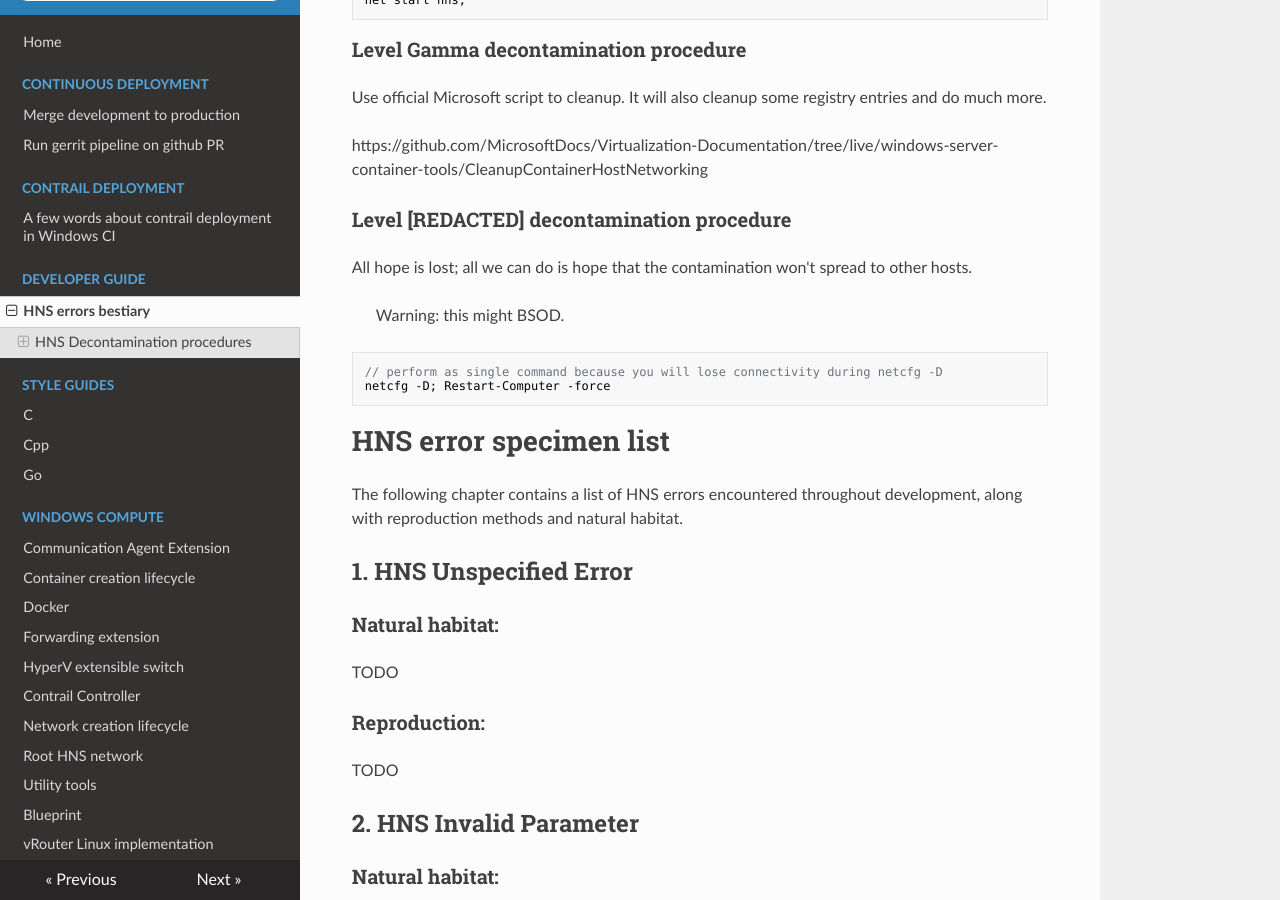
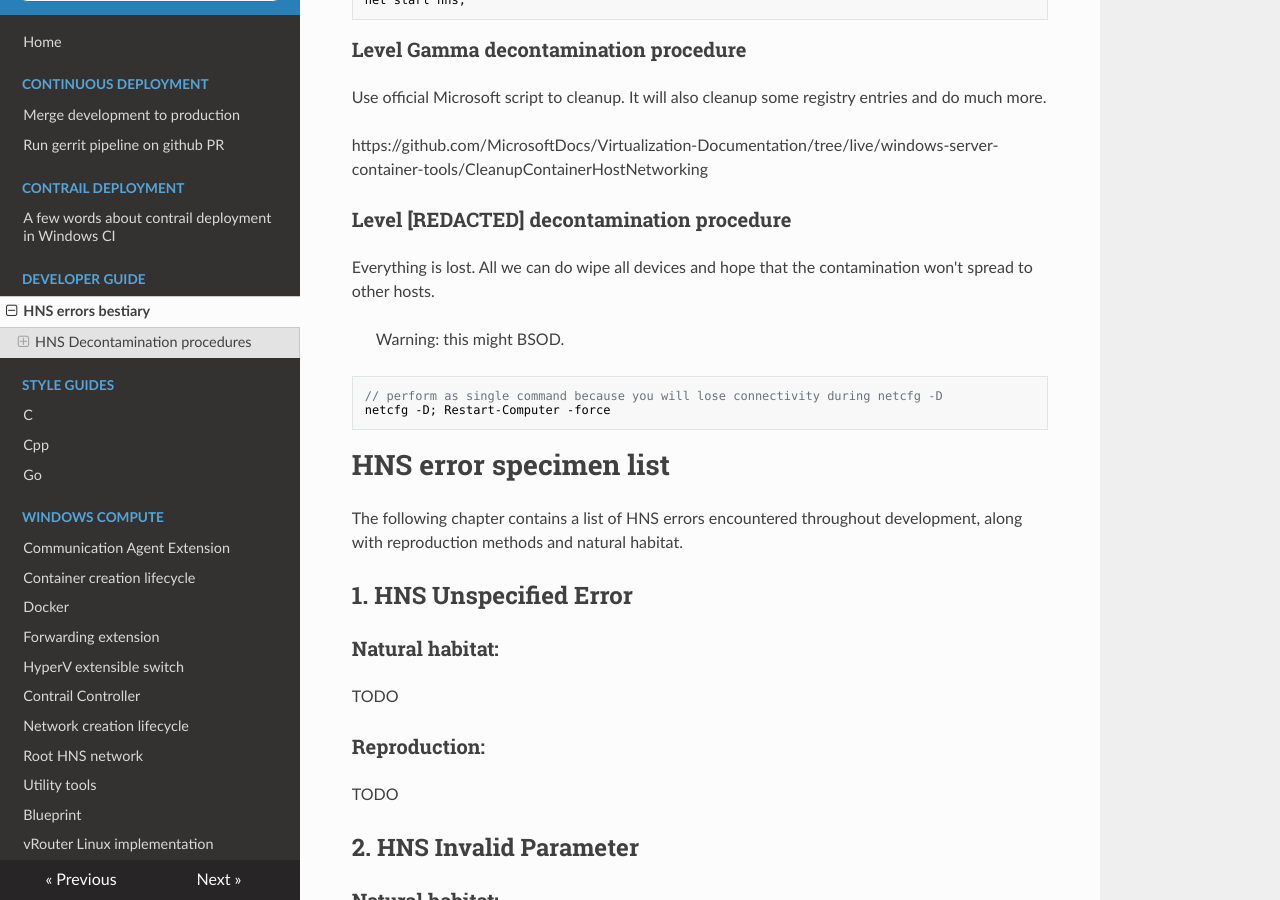
Before and after one commit to piotr-szuberski/contrail-windows-docs, an MkDocs documentation site: the page built from doc/developer_guide/HNS_error_bestiary.md, in a window 1280 px wide and 900 px high, scrolled down 1232 px. Built offline with MkDocs 1.6.1, drawn with Linux system fonts in a browser that asks for light colours; nearby versions of some CDN libraries.

Commit message:
Don't duplicate hope

```diff
--- a/doc/developer_guide/HNS_error_bestiary.md
+++ b/doc/developer_guide/HNS_error_bestiary.md
@@ -57,7 +57,7 @@ https://github.com/MicrosoftDocs/Virtualization-Documentation/tree/live/windows-
 
 ### Level [REDACTED] decontamination procedure
 
-All hope is lost; all we can do is hope that the contamination won't spread to other hosts.
+Everything is lost. All we can do wipe all devices and hope that the contamination won't spread to other hosts.
 
 > Warning: this might BSOD.
 
```
